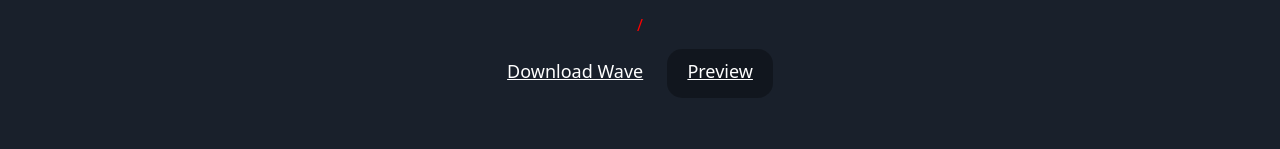
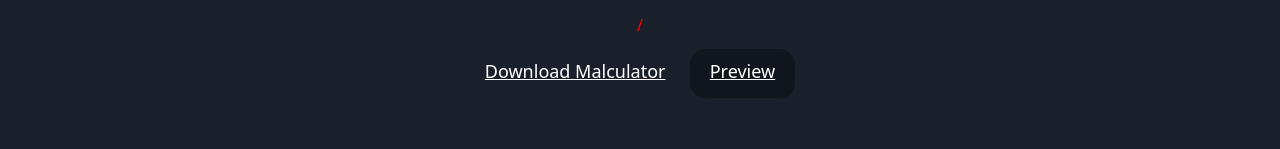
Before and after one commit to Mattes0000/mattes.tech, a plain HTML site: page projects.html in a window 1280 px wide. Shown: the part 788-937 px from the top of the page. Drawn offline with nearby package versions, Linux system fonts and the light colour scheme.

Commit message:
Add files via upload

```diff
--- a/projects.html
+++ b/projects.html
@@ -67,7 +67,7 @@
          <div class="wrapper">
           <h2>Malculator</h2>
           <p>/</p>
-          <a href="./projects/Calculator.zip">Download Wave</a>
+          <a href="./projects/Calculator.zip">Download Malculator</a>
           <a class="preview" href="#">Preview</a>
         </div>
 
```
